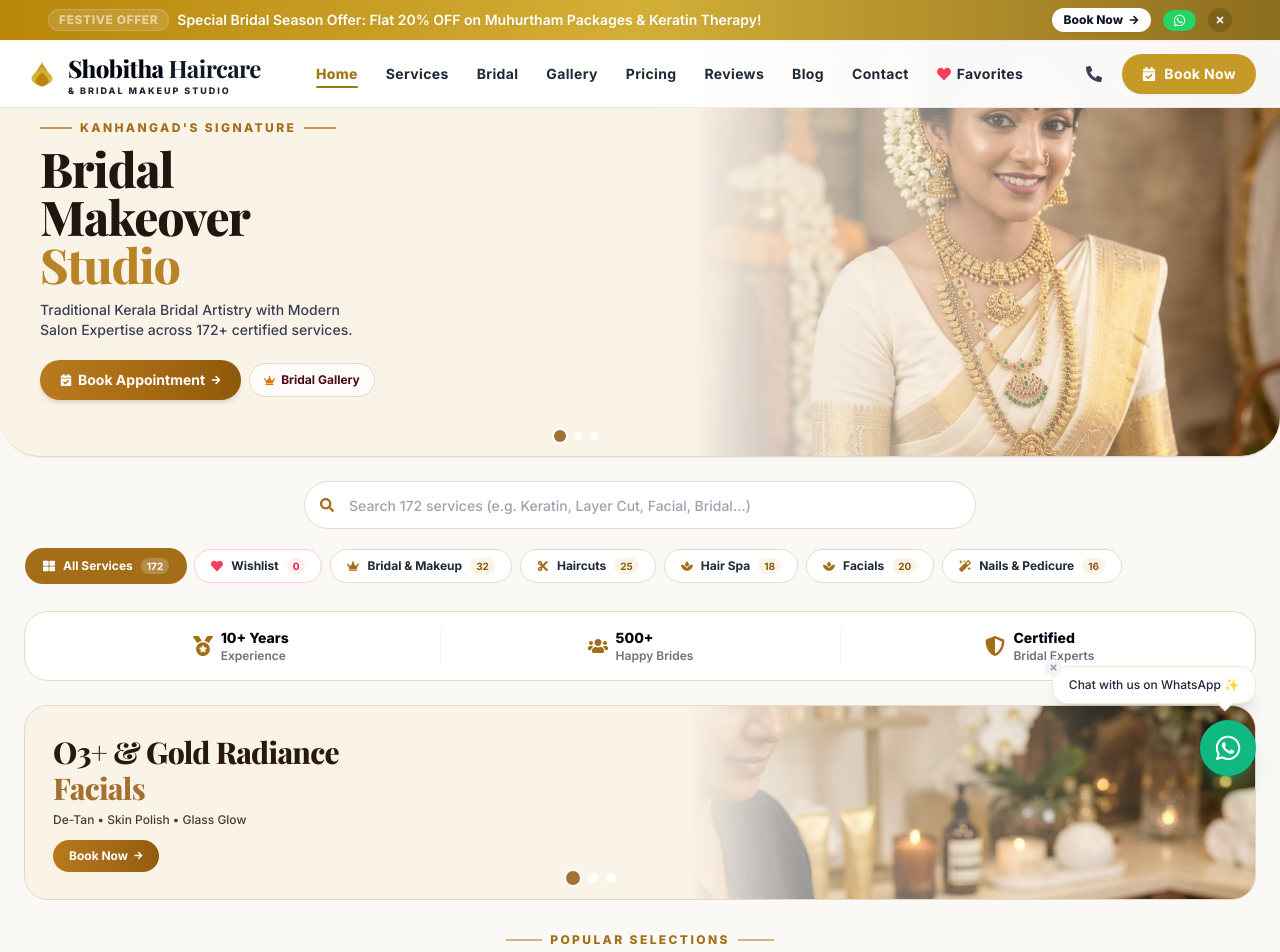
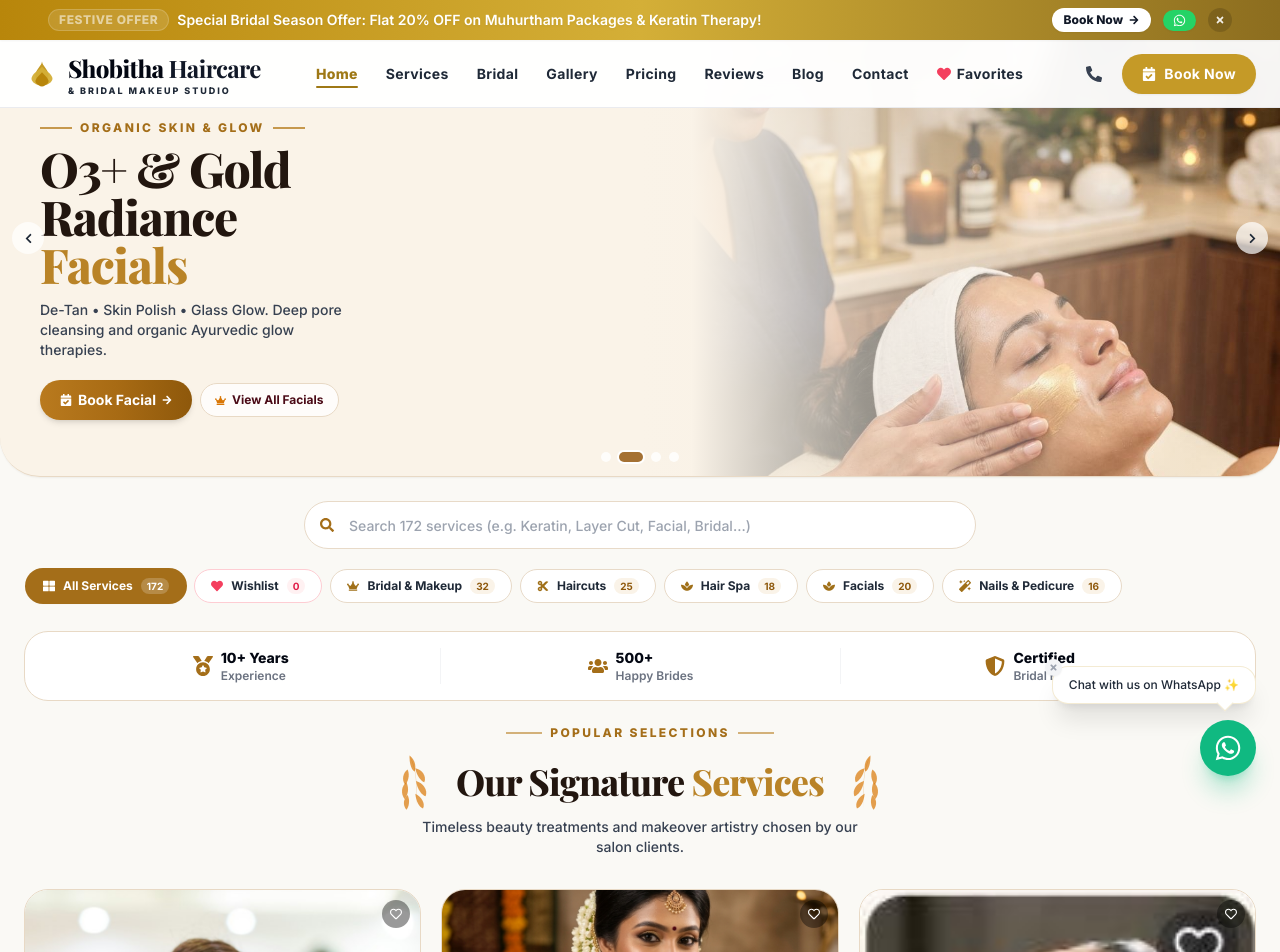
Before and after one commit to santhkhd/shobithahaircare_salon, a React (Vite) app: page /#/ in a window 1280 px wide. Shown: the top 952 px of the page. Built offline with nearby package versions, Linux system fonts and the light colour scheme; a web font is replaced by a local one.

Commit message:
feat: make top hero an auto-running carousel and remove duplicate middle promo banner card

```diff
--- a/src/pages/Home.jsx
+++ b/src/pages/Home.jsx
@@ -7,7 +7,7 @@ import { services } from '../data/services';
 import { specialOffers } from '../data/offers';
 import {
     FaSearch, FaTimes, FaHeart, FaRegHeart, FaArrowRight,
-    FaCalendarCheck, FaRegClock, FaChevronRight, FaMedal,
+    FaCalendarCheck, FaRegClock, FaChevronRight, FaChevronLeft, FaMedal,
     FaUsers, FaShieldAlt, FaThLarge, FaCut, FaSpa,
     FaPaintBrush, FaMapMarkerAlt, FaLeaf, FaStar, FaCheckCircle,
     FaPhoneAlt, FaWhatsapp, FaQuoteLeft, FaCrown, FaMagic
@@ -21,6 +21,7 @@ import LaurelBranch from '../components/LaurelBranch';
 
 // Bundled high-resolution images
 import bridalBannerBride from '../assets/images/bridal-banner-bride.jpg';
+import bridalMuhurtham from '../assets/images/bridal-muhurtham.jpg';
 import hairCut from '../assets/images/hair-cut.jpg';
 import hairSpaWash from '../assets/images/hair-spa-wash.jpg';
 import luxuryGoldFacial from '../assets/images/luxury-gold-facial.jpg';
@@ -71,6 +72,82 @@ const Home = () => {
         }
     };
 
+    // Auto-running Top Hero Carousel Slides
+    const heroSlides = [
+        {
+            eyebrow: "KANHANGAD'S SIGNATURE",
+            titleLine1: "Bridal",
+            titleLine2: "Makeover",
+            highlight: "Studio",
+            subtitle: "Traditional Kerala Bridal Artistry with Modern Salon Expertise across 172+ certified services.",
+            buttonText: "Book Appointment",
+            buttonAction: () => openBooking({ name: 'Bridal Makeover', category: 'Bridal' }),
+            secondaryLink: "/bridal",
+            secondaryLabel: "Bridal Gallery",
+            image: bridalBannerBride,
+            alt: "Kanhangad's Signature Bridal Makeover Studio"
+        },
+        {
+            eyebrow: "ORGANIC SKIN & GLOW",
+            titleLine1: "O3+ & Gold",
+            titleLine2: "Radiance",
+            highlight: "Facials",
+            subtitle: "De-Tan • Skin Polish • Glass Glow. Deep pore cleansing and organic Ayurvedic glow therapies.",
+            buttonText: "Book Facial",
+            buttonAction: () => openBooking({ name: 'O3+ Gold Facial', category: 'Facial & Skincare' }),
+            secondaryLink: "/services",
+            secondaryLabel: "View All Facials",
+            image: luxuryGoldFacial,
+            alt: "Luxury Gold Radiance Facials"
+        },
+        {
+            eyebrow: "ADVANCED HAIR CARE",
+            titleLine1: "Keratin & Hair",
+            titleLine2: "Smoothening",
+            highlight: "Treatments",
+            subtitle: "Frizz-free mirror shine, deep keratin reconstruction, and intense damage moisture therapies.",
+            buttonText: "Book Hair Care",
+            buttonAction: () => openBooking({ name: 'Keratin Smoothening', category: 'Smoothening & Chemical Hair Services' }),
+            secondaryLink: "/services",
+            secondaryLabel: "Hair Treatments",
+            image: hairSmootheningAfter,
+            alt: "Signature Keratin Hair Smoothening"
+        },
+        {
+            eyebrow: "WEDDING SPECIAL",
+            titleLine1: "Muhurtham",
+            titleLine2: "Bridal",
+            highlight: "Packages",
+            subtitle: "Complete head-to-toe wedding packages: Saree draping, bridal mehndi, hair styling & HD makeup.",
+            buttonText: "Book Bridal Package",
+            buttonAction: () => openBooking({ name: 'Muhurtham Package', category: 'Bridal' }),
+            secondaryLink: "/pricing",
+            secondaryLabel: "See All Prices",
+            image: bridalMuhurtham,
+            alt: "Muhurtham Bridal Packages"
+        }
+    ];
+
+    const [currentSlide, setCurrentSlide] = useState(0);
+    const [isHovered, setIsHovered] = useState(false);
+
+    // Auto-advance top carousel every 4.5 seconds
+    useEffect(() => {
+        if (isHovered) return;
+        const timer = setInterval(() => {
+            setCurrentSlide((prev) => (prev + 1) % heroSlides.length);
+        }, 4500);
+        return () => clearInterval(timer);
+    }, [isHovered, heroSlides.length]);
+
+    const nextSlide = () => {
+        setCurrentSlide((prev) => (prev + 1) % heroSlides.length);
+    };
+
+    const prevSlide = () => {
+        setCurrentSlide((prev) => (prev - 1 + heroSlides.length) % heroSlides.length);
+    };
+
     // Category pills matching Gallery / Reviews / Blog aesthetic
     const categoryTabs = [
         { name: 'All', label: 'All Services', count: 172, icon: FaThLarge },
@@ -114,77 +191,111 @@ const Home = () => {
         }
     ];
 
+    const slide = heroSlides[currentSlide];
+
     return (
         <div className="bg-[#FAF9F5] min-h-screen pb-20">
 
             {/* ============================================================ */}
-            {/* 1. HERO SECTION - REGAL WARM CHAMPAGNE & GOLD BRIDAL STUDIO */}
+            {/* 1. HERO CAROUSEL - AUTO-RUNNING LUXURY CHAMPAGNE SHOWCASE   */}
             {/* ============================================================ */}
-            <section className="bg-gradient-to-r from-[#FAF3E8] via-[#FAF3E8] to-[#F5ECE0] rounded-b-3xl sm:rounded-b-[40px] relative overflow-hidden shadow-sm border-b border-[#E8D9C5] pt-24 sm:pt-28 pb-8 sm:pb-12 min-h-[360px] sm:min-h-[420px] flex items-center select-none">
-                {/* Right-side portrait image extending to top, bottom, and right edge */}
+            <section
+                onMouseEnter={() => setIsHovered(true)}
+                onMouseLeave={() => setIsHovered(false)}
+                className="bg-gradient-to-r from-[#FAF3E8] via-[#FAF3E8] to-[#F5ECE0] rounded-b-3xl sm:rounded-b-[40px] relative overflow-hidden shadow-sm border-b border-[#E8D9C5] pt-24 sm:pt-28 pb-8 sm:pb-12 min-h-[370px] sm:min-h-[430px] flex items-center select-none"
+            >
+                {/* Right-side portrait image with smooth transition */}
                 <div className="absolute right-0 top-0 bottom-0 w-[55%] sm:w-[50%] md:w-[46%] h-full overflow-hidden pointer-events-none">
                     <img
-                        src={bridalBannerBride}
-                        alt="Kanhangad's Signature Bridal Makeover Studio"
-                        className="w-full h-full object-cover object-[center_15%]"
+                        key={currentSlide}
+                        src={slide.image}
+                        alt={slide.alt}
+                        className="w-full h-full object-cover object-[center_15%] transition-opacity duration-700 ease-in-out"
                         loading="eager"
                     />
                     {/* Soft smooth gradient blend from the left cream background into the portrait */}
                     <div className="absolute inset-0 bg-gradient-to-r from-[#FAF3E8] via-[#FAF3E8]/60 via-30% to-transparent pointer-events-none" />
                 </div>
 
-                {/* Left-side typography and CTA */}
+                {/* Left-side typography and CTA with smooth fade */}
                 <div className="container-custom px-4 sm:px-6 relative z-10 w-full">
                     <div className="w-[66%] sm:w-[58%] md:w-[52%] pl-1 sm:pl-4 py-2 flex flex-col justify-center">
-                        {/* Eyebrow with golden line */}
+                        {/* Eyebrow with golden lines */}
                         <div className="flex items-center gap-2 mb-2">
                             <span className="w-5 sm:w-8 h-[1.5px] bg-[#B98327]/80"></span>
                             <span className="text-[#A46E19] font-black uppercase tracking-[0.2em] text-[9.5px] sm:text-xs">
-                                KANHANGAD'S SIGNATURE
+                                {slide.eyebrow}
                             </span>
                             <span className="w-5 sm:w-8 h-[1.5px] bg-[#B98327]/80"></span>
                         </div>
 
                         {/* Grand Serif Headline */}
                         <h1 className="font-serif text-3xl sm:text-4xl md:text-5xl font-extrabold leading-[1.12] tracking-tight">
-                            <span className="text-[#22160F] block">Bridal</span>
-                            <span className="text-[#22160F] block">Makeover</span>
-                            <span className="text-[#B98327] block font-serif">Studio</span>
+                            <span className="text-[#22160F] block">{slide.titleLine1}</span>
+                            <span className="text-[#22160F] block">{slide.titleLine2}</span>
+                            <span className="text-[#B98327] block font-serif">{slide.highlight}</span>
                         </h1>
 
                         {/* Subtitle */}
-                        <p className="text-gray-700 text-[11px] sm:text-xs md:text-sm font-medium leading-relaxed my-2 sm:my-3 max-w-xs">
-                            Traditional Kerala Bridal Artistry with Modern Salon Expertise across 172+ certified services.
+                        <p className="text-gray-700 text-[11px] sm:text-xs md:text-sm font-medium leading-relaxed my-2 sm:my-3 max-w-xs min-h-[34px] sm:min-h-[42px]">
+                            {slide.subtitle}
                         </p>
 
-                        {/* Golden Pill CTA Button & Trust Pill */}
+                        {/* Golden Pill CTA Button & Secondary Link */}
                         <div className="flex flex-wrap items-center gap-2 mt-1 sm:mt-2">
                             <button
                                 type="button"
-                                onClick={() => openBooking({ name: 'Bridal Makeover', category: 'Bridal' })}
+                                onClick={slide.buttonAction}
                                 className="inline-flex items-center gap-1.5 px-4 sm:px-5 py-2.5 rounded-full bg-gradient-to-r from-[#B97A1E] via-[#A86B14] to-[#8E580B] hover:from-[#A86B14] hover:to-[#7E4C07] text-white font-bold text-xs sm:text-sm shadow-md active:scale-95 transition-all w-fit"
                             >
                                 <FaCalendarCheck size={12} />
-                                <span>Book Appointment</span>
+                                <span>{slide.buttonText}</span>
                                 <FaArrowRight size={10} />
                             </button>
 
                             <Link
-                                to="/bridal"
+                                to={slide.secondaryLink}
                                 className="inline-flex items-center gap-1.5 px-3.5 py-2 rounded-full bg-white/80 hover:bg-white text-[#4A0A16] border border-[#E8D9C5] text-xs font-bold transition-all shadow-xs"
                             >
                                 <FaCrown className="text-amber-600" size={11} />
-                                <span>Bridal Gallery</span>
+                                <span>{slide.secondaryLabel}</span>
                             </Link>
                         </div>
                     </div>
                 </div>
 
-                {/* Pagination Dots */}
-                <div className="absolute bottom-2.5 sm:bottom-3.5 left-[48%] sm:left-[45%] -translate-x-1/2 z-20 flex items-center gap-1.5 sm:gap-2">
-                    <span className="w-3 h-3 rounded-full bg-[#A47134] ring-2 ring-white shadow-xs" />
-                    <span className="w-2 h-2 rounded-full bg-white/95 shadow-xs" />
-                    <span className="w-2 h-2 rounded-full bg-white/95 shadow-xs" />
+                {/* Left / Right Carousel Controls */}
+                <button
+                    onClick={prevSlide}
+                    className="absolute left-1.5 sm:left-3 top-1/2 -translate-y-1/2 w-7 h-7 sm:w-8 sm:h-8 rounded-full bg-white/70 hover:bg-white text-gray-800 flex items-center justify-center shadow-xs transition z-20 active:scale-90"
+                    aria-label="Previous slide"
+                    title="Previous slide"
+                >
+                    <FaChevronLeft size={11} />
+                </button>
+                <button
+                    onClick={nextSlide}
+                    className="absolute right-1.5 sm:right-3 top-1/2 -translate-y-1/2 w-7 h-7 sm:w-8 sm:h-8 rounded-full bg-white/70 hover:bg-white text-gray-800 flex items-center justify-center shadow-xs transition z-20 active:scale-90"
+                    aria-label="Next slide"
+                    title="Next slide"
+                >
+                    <FaChevronRight size={11} />
+                </button>
+
+                {/* Interactive Clickable Pagination Dots */}
+                <div className="absolute bottom-2.5 sm:bottom-3.5 left-1/2 -translate-x-1/2 z-20 flex items-center gap-2">
+                    {heroSlides.map((_, idx) => (
+                        <button
+                            key={idx}
+                            onClick={() => setCurrentSlide(idx)}
+                            aria-label={`Go to slide ${idx + 1}`}
+                            className={`transition-all duration-300 rounded-full shadow-xs cursor-pointer ${
+                                currentSlide === idx
+                                    ? 'w-6 h-2.5 bg-[#A47134] ring-2 ring-white'
+                                    : 'w-2.5 h-2.5 bg-white/80 hover:bg-white'
+                            }`}
+                        />
+                    ))}
                 </div>
             </section>
 
@@ -298,64 +409,7 @@ const Home = () => {
                 </div>
 
                 {/* ============================================================ */}
-                {/* 5. PROMO BANNER CARD (Configurable from Mobile Admin)        */}
-                {/* ============================================================ */}
-                {(() => {
-                    const promo = specialOffers.promoBanner || {
-                        title: "O3+ & Gold Radiance",
-                        highlight: "Facials",
-                        subtitle: "De-Tan • Skin Polish • Glass Glow",
-                        buttonText: "Book Now",
-                        linkRoute: "/services",
-                        image: luxuryGoldFacial
-                    };
-                    return (
-                        <div className="mb-8 rounded-2xl sm:rounded-3xl overflow-hidden shadow-xs border border-[#E8D9C5] bg-[#FAF3E8] relative min-h-[148px] sm:min-h-[175px] md:min-h-[195px] flex items-center select-none">
-                            {/* Right-side portrait image extending to top, bottom, and right edge without inner framing */}
-                            <div className="absolute right-0 top-0 bottom-0 w-[53%] sm:w-[50%] md:w-[46%] h-full overflow-hidden pointer-events-none">
-                                <img
-                                    src={promo.image || luxuryGoldFacial}
-                                    alt={`${promo.title} ${promo.highlight || ''}`}
-                                    className="w-full h-full object-cover object-[center_15%]"
-                                    loading="lazy"
-                                />
-                                {/* Soft smooth gradient blend from the left cream background into the portrait */}
-                                <div className="absolute inset-0 bg-gradient-to-r from-[#FAF3E8] via-[#FAF3E8]/50 via-25% to-transparent pointer-events-none" />
-                            </div>
-
-                            {/* Left-side typography and button */}
-                            <div className="relative z-10 w-[64%] sm:w-[58%] pl-4 sm:pl-7 pr-1 py-3.5 sm:py-5 flex flex-col justify-center">
-                                <h2 className="text-[19px] sm:text-2xl md:text-3xl font-serif font-extrabold text-[#2A180E] leading-[1.12] tracking-tight">
-                                    {promo.title} {promo.highlight && <br />}
-                                    {promo.highlight && <span className="text-[#A47133] font-serif">{promo.highlight}</span>}
-                                </h2>
-                                <p className="text-[10px] sm:text-xs text-[#4C3B30] font-medium tracking-normal mt-1 sm:mt-1.5 whitespace-nowrap">
-                                    {promo.subtitle}
-                                </p>
-
-                                <div className="mt-2.5 sm:mt-3">
-                                    <Link
-                                        to={promo.linkRoute || "/services"}
-                                        className="inline-flex items-center gap-1.5 px-3.5 sm:px-4 py-1.5 sm:py-2 rounded-full bg-gradient-to-r from-[#B97A1E] to-[#925C10] hover:from-[#A86E18] hover:to-[#82500C] text-white text-[11px] sm:text-xs font-bold shadow-xs active:scale-95 transition-all w-fit"
-                                    >
-                                        <span>{promo.buttonText || "Book Now"}</span>
-                                        <FaArrowRight size={9} />
-                                    </Link>
-                                </div>
-                            </div>
-
-                            {/* Dots Pagination */}
-                            <div className="absolute bottom-2.5 sm:bottom-3.5 left-[48%] sm:left-[46%] -translate-x-1/2 z-20 flex items-center gap-1.5 sm:gap-2">
-                                <span className="w-3 h-3 sm:w-3.5 sm:h-3.5 rounded-full bg-[#A47134] ring-2 ring-white shadow-xs" />
-                                <span className="w-2 h-2 sm:w-2.5 sm:h-2.5 rounded-full bg-white/95 shadow-xs" />
-                                <span className="w-2 h-2 sm:w-2.5 sm:h-2.5 rounded-full bg-white/95 shadow-xs" />
-                            </div>
-                        </div>
-                    );
-                })()}
-
-                {/* ============================================================ */}
-                {/* 6. OUR SIGNATURE SERVICES (ELEVATED WITH LAUREL WREATH)      */}
+                {/* 5. OUR SIGNATURE SERVICES (ELEVATED WITH LAUREL WREATH)      */}
                 {/* ============================================================ */}
                 <section className="mb-10 sm:mb-14">
                     {/* Centered Laurel Wreath Section Header */}
```
